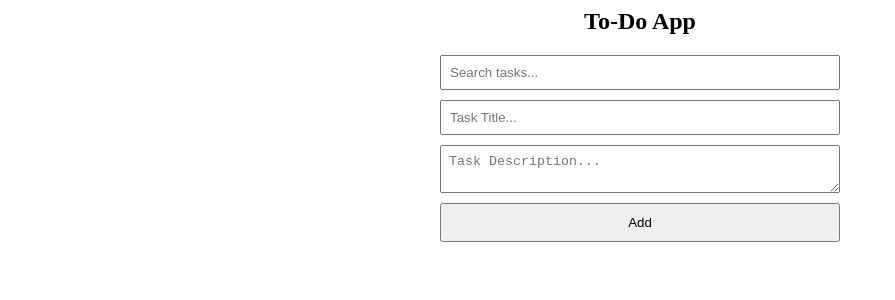
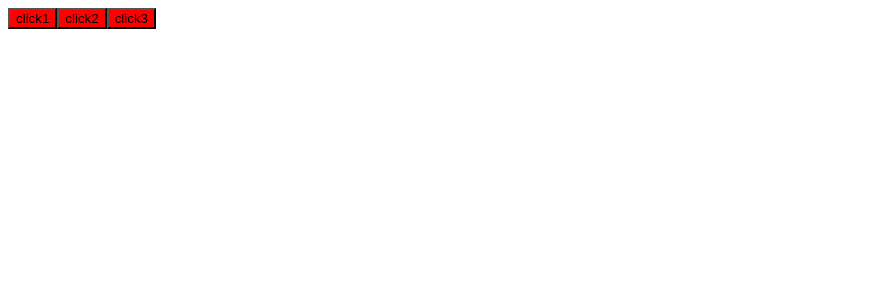
Before and after one commit to Arun2024-AI/NewtonClassReact-96, a React (Create React App) app: page / in a window 1280 px wide. Shown: the top 300 px of the page, without its empty margins (0-895 px from the left). Built offline with nearby package versions, Linux system fonts and the light colour scheme.

Commit message:
Practice Time

```diff
--- a/src/App.js
+++ b/src/App.js
@@ -1,5 +1,5 @@
-// import React, {useState,useEffect} from 'react';
-// import './style.css';
+import React, {useState,useEffect} from 'react';
+import './style.css';
 
 // export default function App() {
 //   const text = "NSTians"
@@ -412,98 +412,121 @@
 
 
 
-import React, { useState } from "react";
+// import React, { useState } from "react";
 
-const ToDoApp = () => {
-  const [tasks, setTasks] = useState([]);
-  const [title, setTitle] = useState("");
-  const [description, setDescription] = useState("");
-  const [search, setSearch] = useState("");
-  const [editIndex, setEditIndex] = useState(null);
+// const ToDoApp = () => {
+//   const [tasks, setTasks] = useState([]);
+//   const [title, setTitle] = useState("");
+//   const [description, setDescription] = useState("");
+//   const [search, setSearch] = useState("");
+//   const [editIndex, setEditIndex] = useState(null);
 
-  const handleAddOrUpdateTask = () => {
-    if (!title.trim() || !description.trim()) return;
-    if (editIndex !== null) {
-      const updatedTasks = [...tasks];
-      updatedTasks[editIndex] = { title, description };
-      setTasks(updatedTasks);
-      setEditIndex(null);
-    } else {
-      setTasks([...tasks, { title, description }]);
-    }
-    setTitle("");
-    setDescription("");
-  };
+//   const handleAddOrUpdateTask = () => {
+//     if (!title.trim() || !description.trim()) return;
+//     if (editIndex !== null) {
+//       const updatedTasks = [...tasks];
+//       updatedTasks[editIndex] = { title, description };
+//       setTasks(updatedTasks);
+//       setEditIndex(null);
+//     } else {
+//       setTasks([...tasks, { title, description }]);
+//     }
+//     setTitle("");
+//     setDescription("");
+//   };
 
-  const handleEditTask = (index) => {
-    setTitle(tasks[index].title);
-    setDescription(tasks[index].description);
-    setEditIndex(index);
-  };
+//   const handleEditTask = (index) => {
+//     setTitle(tasks[index].title);
+//     setDescription(tasks[index].description);
+//     setEditIndex(index);
+//   };
 
-  const handleDeleteTask = (index) => {
-    const updatedTasks = tasks.filter((_, i) => i !== index);
-    setTasks(updatedTasks);
-  };
+//   const handleDeleteTask = (index) => {
+//     const updatedTasks = tasks.filter((_, i) => i !== index);
+//     setTasks(updatedTasks);
+//   };
 
-  const filteredTasks = tasks.filter(
-    (task) =>
-      task.title.toLowerCase().includes(search.toLowerCase()) ||
-      task.description.toLowerCase().includes(search.toLowerCase())
-  );
+//   const filteredTasks = tasks.filter(
+//     (task) =>
+//       task.title.toLowerCase().includes(search.toLowerCase()) ||
+//       task.description.toLowerCase().includes(search.toLowerCase())
+//   );
 
-  return (
-    <div style={{ maxWidth: "400px", margin: "auto", textAlign: "center" }}>
-      <h2>To-Do App</h2>
-      <input
-        type="text"
-        placeholder="Search tasks..."
-        value={search}
-        onChange={(e) => setSearch(e.target.value)}
-        style={{ width: "100%", padding: "8px", marginBottom: "10px" }}
-      />
-      <input
-        type="text"
-        placeholder="Task Title..."
-        value={title}
-        onChange={(e) => setTitle(e.target.value)}
-        style={{ width: "100%", padding: "8px", marginBottom: "10px" }}
-      />
-      <textarea
-        placeholder="Task Description..."
-        value={description}
-        onChange={(e) => setDescription(e.target.value)}
-        style={{ width: "100%", padding: "8px", marginBottom: "10px" }}
-      />
-      <button onClick={handleAddOrUpdateTask} style={{ width: "100%", padding: "10px" }}>
-        {editIndex !== null ? "Update" : "Add"}
-      </button>
-      <ul style={{ listStyleType: "none", padding: 0, marginTop: "20px" }}>
-        {filteredTasks.map((task, index) => (
-          <li
-            key={index}
-            style={{
-              background: "#f4f4f4",
-              margin: "10px 0",
-              padding: "10px",
-              display: "flex",
-              justifyContent: "space-between",
-              alignItems: "center",
-            }}
-          >
-            <div>
-              <strong>{task.title}</strong>
-              <p>{task.description}</p>
-            </div>
-            <div>
-              <button onClick={() => handleEditTask(index)}>Edit</button>
-              <button onClick={() => handleDeleteTask(index)} style={{ marginLeft: "5px" }}>Delete</button>
-            </div>
-          </li>
-        ))}
-      </ul>
-    </div>
-  );
-};
+//   return (
+//     <div style={{ maxWidth: "400px", margin: "auto", textAlign: "center" }}>
+//       <h2>To-Do App</h2>
+//       <input
+//         type="text"
+//         placeholder="Search tasks..."
+//         value={search}
+//         onChange={(e) => setSearch(e.target.value)}
+//         style={{ width: "100%", padding: "8px", marginBottom: "10px" }}
+//       />
+//       <input
+//         type="text"
+//         placeholder="Task Title..."
+//         value={title}
+//         onChange={(e) => setTitle(e.target.value)}
+//         style={{ width: "100%", padding: "8px", marginBottom: "10px" }}
+//       />
+//       <textarea
+//         placeholder="Task Description..."
+//         value={description}
+//         onChange={(e) => setDescription(e.target.value)}
+//         style={{ width: "100%", padding: "8px", marginBottom: "10px" }}
+//       />
+//       <button onClick={handleAddOrUpdateTask} style={{ width: "100%", padding: "10px" }}>
+//         {editIndex !== null ? "Update" : "Add"}
+//       </button>
+//       <ul style={{ listStyleType: "none", padding: 0, marginTop: "20px" }}>
+//         {filteredTasks.map((task, index) => (
+//           <li
+//             key={index}
+//             style={{
+//               background: "#f4f4f4",
+//               margin: "10px 0",
+//               padding: "10px",
+//               display: "flex",
+//               justifyContent: "space-between",
+//               alignItems: "center",
+//             }}
+//           >
+//             <div>
+//               <strong>{task.title}</strong>
+//               <p>{task.description}</p>
+//             </div>
+//             <div>
+//               <button onClick={() => handleEditTask(index)}>Edit</button>
+//               <button onClick={() => handleDeleteTask(index)} style={{ marginLeft: "5px" }}>Delete</button>
+//             </div>
+//           </li>
+//         ))}
+//       </ul>
+//     </div>
+//   );
+// };
 
-export default ToDoApp;
+// export default ToDoApp;
+
+
+
+
+
+
+export default function App(){
+  function sum(a,b) {
+    return a + b;
+  }
+
+sum(1,2);
+
+
+return (
+  <div>
+    <button style={{backgroundColor:"red"}}>click1</button>
+    <button style={{backgroundColor:"red"}}>click2</button>
+    <button style={{backgroundColor:"red"}}>click3</button>
+  </div>
+)
+
+}
```
